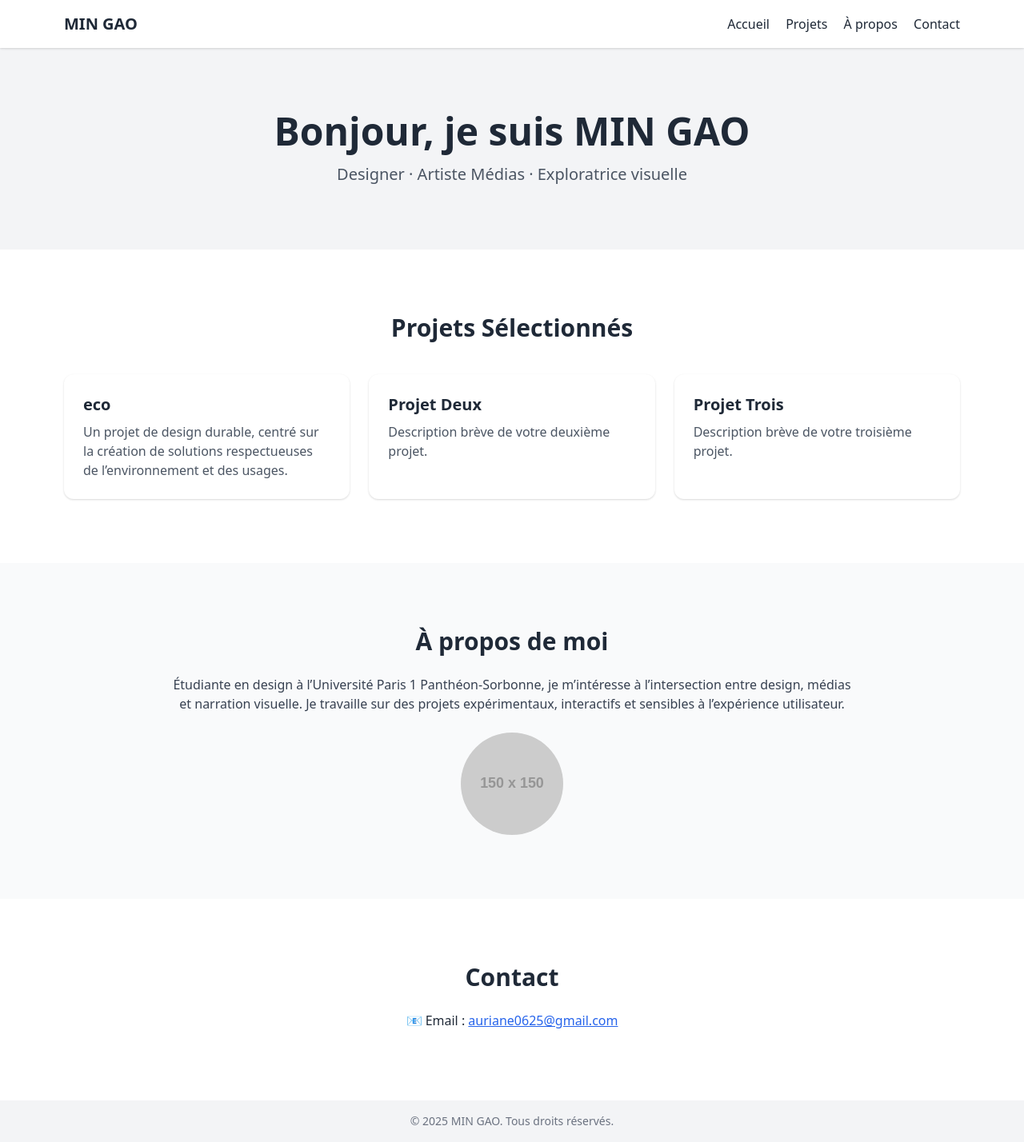
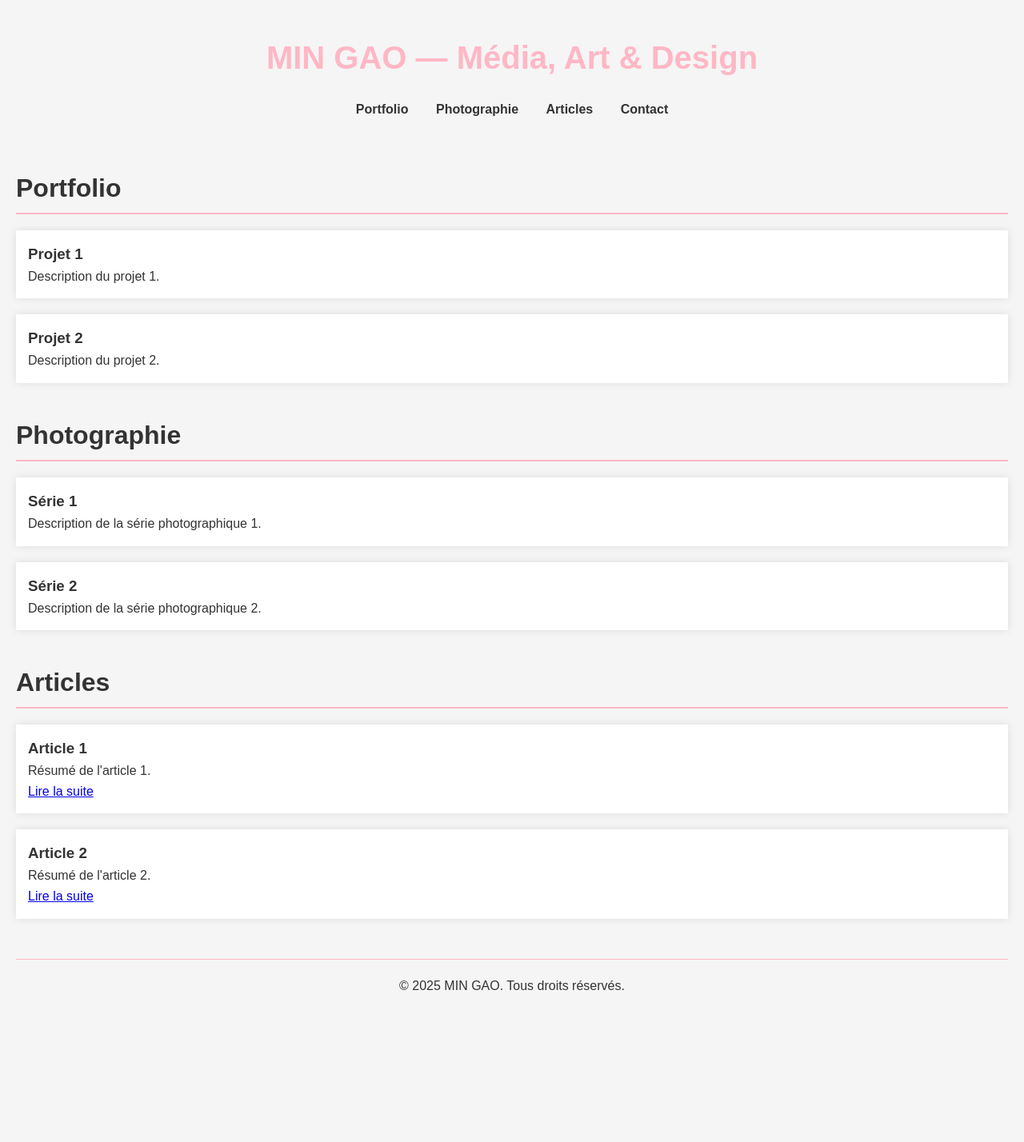
Before and after one commit to mingao-design/mingao-design.github.io, a plain HTML site: page index.html in a window 1280 px wide. Shown: the whole page at 80% size. After the commit the page ends 1265 px from the top, so only its background shows below. Drawn offline with nearby package versions, Linux system fonts and the light colour scheme; placeholder pictures from the web are drawn by us.

Commit message:
Update index.html

```diff
--- a/index.html
+++ b/index.html
@@ -1,75 +1,152 @@
 <!DOCTYPE html>
 <html lang="fr">
 <head>
-  <meta charset="UTF-8" />
-  <meta name="viewport" content="width=device-width, initial-scale=1.0" />
-  <title>MIN GAO - Portfolio</title>
-  <link href="https://cdn.jsdelivr.net/npm/tailwindcss@2.2.19/dist/tailwind.min.css" rel="stylesheet">
+    <meta charset="UTF-8">
+    <meta name="viewport" content="width=device-width, initial-scale=1.0">
+    <title>MIN GAO — Média, Art & Design</title>
+    <style>
+        /* Définition des couleurs principales */
+        :root {
+            --gris-clair: #f5f5f5;
+            --gris-foncé: #333333;
+            --rose-cerisier: #ffb7c5;
+        }
+
+        /* Réinitialisation des marges et des paddings */
+        * {
+            margin: 0;
+            padding: 0;
+            box-sizing: border-box;
+        }
+
+        /* Style général du corps de la page */
+        body {
+            font-family: Arial, sans-serif;
+            background-color: var(--gris-clair);
+            color: var(--gris-foncé);
+            line-height: 1.6;
+            padding: 20px;
+        }
+
+        /* Style de l'en-tête */
+        header {
+            text-align: center;
+            padding: 20px 0;
+        }
+
+        header h1 {
+            font-size: 2.5em;
+            color: var(--rose-cerisier);
+        }
+
+        /* Style de la navigation */
+        nav ul {
+            list-style: none;
+            text-align: center;
+            margin-top: 20px;
+        }
+
+        nav ul li {
+            display: inline;
+            margin: 0 15px;
+        }
+
+        nav ul li a {
+            text-decoration: none;
+            color: var(--gris-foncé);
+            font-weight: bold;
+        }
+
+        nav ul li a:hover {
+            color: var(--rose-cerisier);
+        }
+
+        /* Style des sections */
+        section {
+            margin: 40px 0;
+        }
+
+        section h2 {
+            font-size: 2em;
+            border-bottom: 2px solid var(--rose-cerisier);
+            padding-bottom: 5px;
+            margin-bottom: 20px;
+        }
+
+        /* Style des articles */
+        article {
+            background-color: #ffffff;
+            padding: 15px;
+            margin-bottom: 20px;
+            box-shadow: 0 0 10px rgba(0,0,0,0.1);
+        }
+
+        /* Style du pied de page */
+        footer {
+            text-align: center;
+            margin-top: 50px;
+            padding-top: 20px;
+            border-top: 1px solid var(--rose-cerisier);
+        }
+    </style>
 </head>
-<body class="bg-white text-gray-800 font-sans">
+<body>
 
-  <!-- En-tête -->
-  <header class="bg-white shadow sticky top-0 z-50">
-    <div class="max-w-6xl mx-auto px-4 py-4 flex justify-between items-center">
-      <h1 class="text-xl font-bold">MIN GAO</h1>
-      <nav class="space-x-4">
-        <a href="#accueil" class="hover:underline">Accueil</a>
-        <a href="#projets" class="hover:underline">Projets</a>
-        <a href="#apropos" class="hover:underline">À propos</a>
-        <a href="#contact" class="hover:underline">Contact</a>
+    <header>
+        <h1>MIN GAO — Média, Art & Design</h1>
+        <nav>
+            <ul>
+                <li><a href="#portfolio">Portfolio</a></li>
+                <li><a href="#photographie">Photographie</a></li>
+                <li><a href="#articles">Articles</a></li>
+                <li><a href="#contact">Contact</a></li>
+            </ul>
         </nav>
-    </div>
     </header>
 
-  <!-- Section d'accueil -->
-  <section id="accueil" class="bg-gray-100 py-20 text-center">
-    <div class="max-w-4xl mx-auto px-4">
-      <h2 class="text-4xl md:text-5xl font-bold mb-4">Bonjour, je suis MIN GAO</h2>
-      <p class="text-lg md:text-xl text-gray-600">Designer · Artiste Médias · Exploratrice visuelle</p>
-    </div>
+    <section id="portfolio">
+        <h2>Portfolio</h2>
+        <article>
+            <h3>Projet 1</h3>
+            <p>Description du projet 1.</p>
+        </article>
+        <article>
+            <h3>Projet 2</h3>
+            <p>Description du projet 2.</p>
+        </article>
+        <!-- Ajoutez d'autres projets ici -->
     </section>
 
-  <!-- Projets -->
-  <section id="projets" class="py-20">
-    <div class="max-w-6xl mx-auto px-4">
-      <h3 class="text-3xl font-bold mb-10 text-center">Projets Sélectionnés</h3>
-      <div class="grid md:grid-cols-3 gap-6">
-        <div class="bg-white shadow rounded-xl p-6">
-          <h4 class="text-xl font-semibold mb-2">eco</h4>
-          <p class="text-gray-600">Un projet de design durable, centré sur la création de solutions respectueuses de l’environnement et des usages.</p>
-        </div>
-        <div class="bg-white shadow rounded-xl p-6">
-          <h4 class="text-xl font-semibold mb-2">Projet Deux</h4>
-          <p class="text-gray-600">Description brève de votre deuxième projet.</p>
-        </div>
-        <div class="bg-white shadow rounded-xl p-6">
-          <h4 class="text-xl font-semibold mb-2">Projet Trois</h4>
-          <p class="text-gray-600">Description brève de votre troisième projet.</p>
-        </div>
-      </div>
-    </div>
+    <section id="photographie">
+        <h2>Photographie</h2>
+        <article>
+            <h3>Série 1</h3>
+            <p>Description de la série photographique 1.</p>
+        </article>
+        <article>
+            <h3>Série 2</h3>
+            <p>Description de la série photographique 2.</p>
+        </article>
+        <!-- Ajoutez d'autres séries photographiques ici -->
     </section>
 
-  <!-- À propos -->
-  <section id="apropos" class="bg-gray-50 py-20">
-    <div class="max-w-4xl mx-auto px-4 text-center">
-      <h3 class="text-3xl font-bold mb-6">À propos de moi</h3>
-      <p class="text-gray-700 mb-4">Étudiante en design à l’Université Paris 1 Panthéon-Sorbonne, je m’intéresse à l’intersection entre design, médias et narration visuelle. Je travaille sur des projets expérimentaux, interactifs et sensibles à l’expérience utilisateur.</p>
-      <img src="https://via.placeholder.com/150" alt="Photo de profil" class="mx-auto rounded-full mt-6 w-32 h-32 object-cover">
-    </div>
+    <section id="articles">
+        <h2>Articles</h2>
+        <article>
+            <h3>Article 1</h3>
+            <p>Résumé de l'article 1.</p>
+            <a href="#">Lire la suite</a>
+        </article>
+        <article>
+            <h3>Article 2</h3>
+            <p>Résumé de l'article 2.</p>
+            <a href="#">Lire la suite</a>
+        </article>
+        <!-- Ajoutez d'autres articles ici -->
     </section>
 
-  <!-- Contact -->
-  <section id="contact" class="py-20">
-    <div class="max-w-4xl mx-auto px-4 text-center">
-      <h3 class="text-3xl font-bold mb-6">Contact</h3>
-      <p class="mb-2">📧 Email : <a href="mailto:auriane0625@gmail.com" class="text-blue-600 underline">auriane0625@gmail.com</a></p>
-    </div>
-  </section>
-
-  <!-- Pied de page -->
-  <footer class="bg-gray-100 py-4 text-center text-gray-500 text-sm">
-    © 2025 MIN GAO. Tous droits réservés.
+    <footer>
+        <p>&copy; 2025 MIN GAO. Tous droits réservés.</p>
     </footer>
 
 </body>
```
Lines whose indentation alone changed are shown as unchanged.
